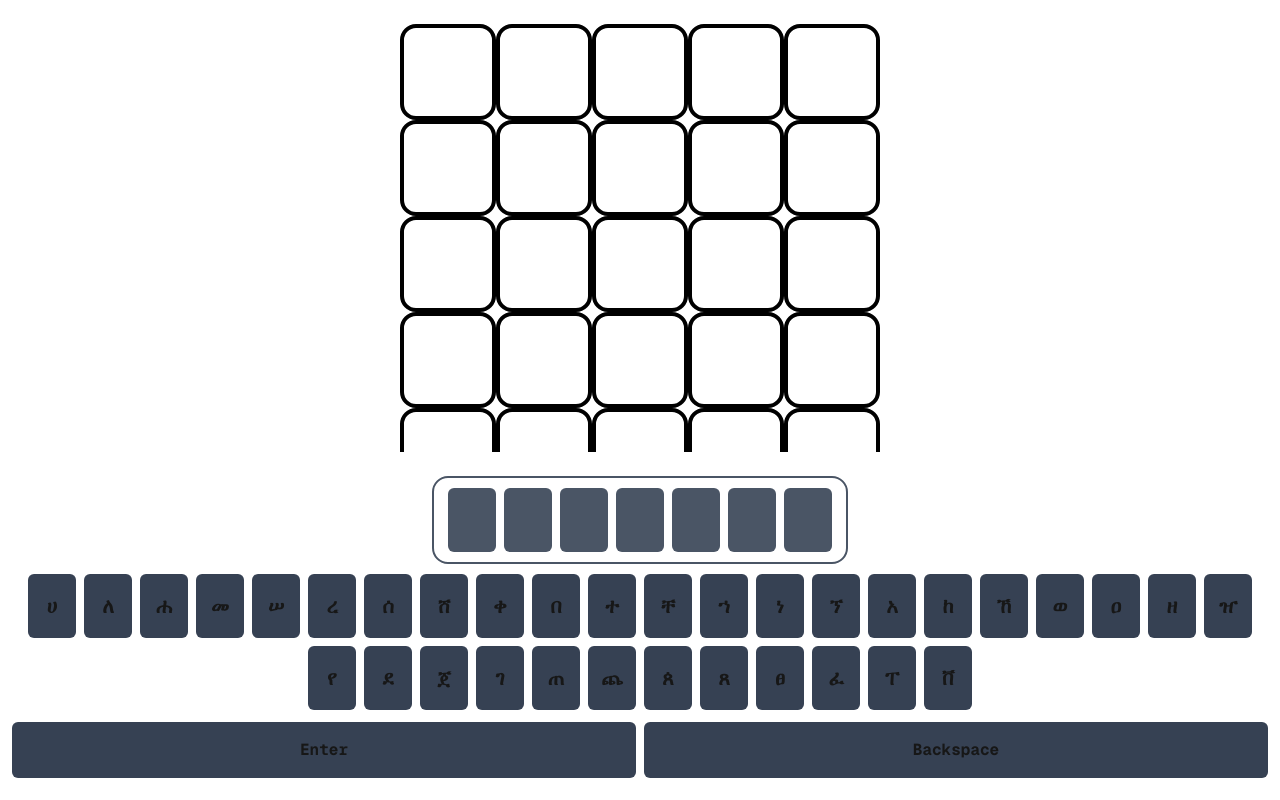
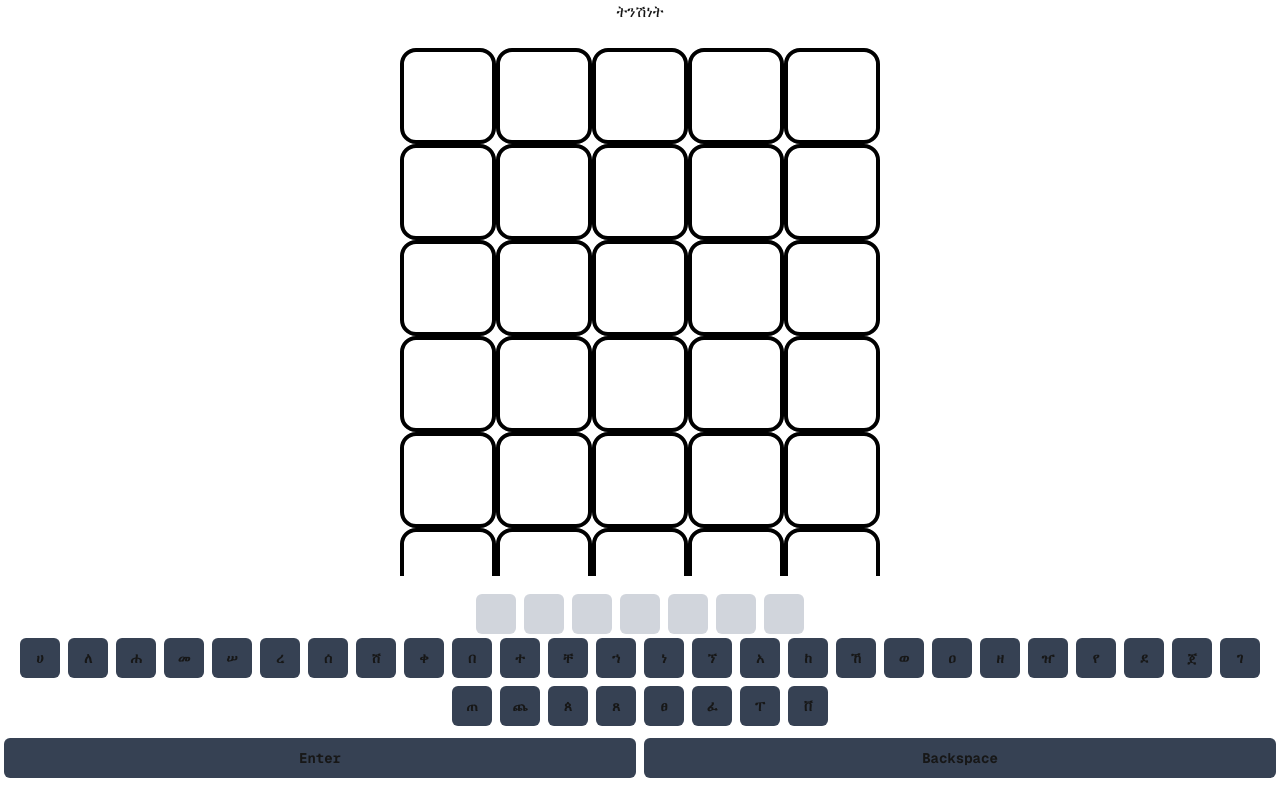
Before and after one commit to samuelwondimu/adeyspace, a Next.js app: page / in a window 1280 px wide. Built offline with nearby package versions, Linux system fonts and the light colour scheme.

Commit message:
add a few more words

```diff
--- a/src/components/wordle/amharic-keyboard.tsx
+++ b/src/components/wordle/amharic-keyboard.tsx
@@ -93,32 +93,22 @@ function AmharicKeyboard({
   const Key = ({
     value,
     onClick,
-    wide = false,
-    small = false,
     disabled = false,
     className = "",
   }: {
     value: string;
     onClick: (value: string) => void;
-    wide?: boolean;
-    small?: boolean;
     disabled?: boolean;
     className?: string;
   }) => (
     <button
       className={`
         flex items-center justify-center m-0.5 rounded-md font-bold
+        w-8 h-8 sm:w-10 sm:h-10 text-xs sm:text-sm
         ${
           disabled
             ? "bg-gray-600 text-gray-300 cursor-not-allowed"
             : "bg-gray-700 hover:bg-gray-900 active:bg-gray-500"
-        }
-        ${
-          wide
-            ? "w-20 sm:w-24 h-12 sm:h-14 text-sm sm:text-base"
-            : small
-              ? "w-8 h-8 sm:w-10 sm:h-10 text-xs sm:text-sm"
-              : "w-10 h-12 sm:w-12 sm:h-16 text-base sm:text-xl"
         }
         ${className}
       `}
@@ -142,24 +132,24 @@ function AmharicKeyboard({
     : Array(7).fill("");
 
   return (
-    <div className="w-full px-2 flex flex-col justify-center items-center">
+    <div className="w-full flex flex-col justify-center items-center">
       {/* Fidel Order Selection Area */}
-      <div className="w-fit flex justify-center items-center border-2 rounded-2xl px-2 m-2 border-gray-600">
-        <div className="flex flex-wrap justify-center gap-1 px-1 py-2">
+      <div className="w-fit flex justify-center items-center">
+        <div className="flex flex-wrap justify-center gap-1">
           {currentFidelOrders.map((fidel, index) => (
             <Key
               key={index}
               value={fidel}
               onClick={() => handleOrderSelect(fidel)}
               disabled={!selectedBase || fidel === ""}
-              className="flex-grow sm:flex-grow-0"
+              className="flex-grow sm:flex-grow-0 !bg-gray-300 text-gray-950"
             />
           ))}
         </div>
       </div>
 
       {/* Main Keyboard */}
-      <div className="flex flex-wrap justify-center items-center gap-1 px-2">
+      <div className="flex flex-wrap justify-center items-center gap-1">
         {keyboardLayout.map((char, index) => (
           <Key
             key={index}
@@ -171,11 +161,10 @@ function AmharicKeyboard({
       </div>
       {/* Control Row: Enter, Backspace - Always visible */}
       <div className="flex justify-center my-1 mt-2 w-full">
-        <Key value="Enter" onClick={onEnter} wide className="flex-grow mx-1" />
+        <Key value="Enter" onClick={onEnter} className="flex-grow mx-1" />
         <Key
           value="Backspace"
           onClick={onBackspace}
-          wide
           className="flex-grow mx-1"
         />
       </div>
--- /dev/null
+++ b/src/components/wordle/fiveLetterAmharicWords.ts
@@ -0,0 +1,17 @@
+export const fiveLetterAmharicWords = [
+  "መናፍስት",
+  "ለመበተን",
+  "አትጠቀም",
+  "ተጨማሪው",
+  "አሰላለፍ",
+  "የታየበት",
+  "የትኛውም",
+  "ካልተሞከረ",
+  "አንደኛው",
+  "ሙሉለሙሉ",
+  "ትንሽነት",
+  "ደረሰብኝ",
+  "ሕያውነት",
+  "ማስታመም",
+  "ሕይወታዊ",
+];
--- a/src/components/wordle/index.tsx
+++ b/src/components/wordle/index.tsx
@@ -1,5 +1,6 @@
 import React, { useState, useEffect, useRef } from "react";
 import AmharicKeyboard from "./amharic-keyboard";
+import { fiveLetterAmharicWords } from "./fiveLetterAmharicWords";
 
 const WORD_LENGTH = 5;
 const TOTAL_GUESSES = 6;
@@ -56,7 +57,7 @@ function LetterBox({ letter, green, yellow }: LetterBoxProps) {
 
   return (
     <div
-      className={`w-16 md:w-24 h-16 md:h-24 border-4 rounded-2xl border-black text-black text-3xl font-bold flex items-center justify-center ${boxColor}`}
+      className={`w-14 md:w-24 h-14 md:h-24 border-4 rounded-2xl border-black text-black text-3xl font-bold flex items-center justify-center ${boxColor}`}
     >
       {letter}
     </div>
@@ -80,7 +81,6 @@ function Wordle() {
   const letterCountRef = useRef(letterCount);
   const currentWordRef = useRef(currentWord);
   const correctWordRef = useRef(correctWord);
-
   // Sync state to refs
   useEffect(() => {
     wordCountRef.current = wordCount;
@@ -90,13 +90,17 @@ function Wordle() {
 
   // Getting Correct word
   useEffect(() => {
-    const word: string = "አስቀመጠ".toLowerCase(); // <--- fix
-    setCorrectWord(word);
+    const randomIndex = Math.floor(
+      Math.random() * fiveLetterAmharicWords.length
+    );
+
+    const word = fiveLetterAmharicWords[randomIndex];
 
     const letterObject: Record<string, number> = {};
     for (const letter of word) {
       letterObject[letter] = (letterObject[letter] || 0) + 1;
     }
+    setCorrectWord(word);
     setCorrectLetterObject(letterObject);
   }, []);
 
@@ -174,6 +178,7 @@ function Wordle() {
 
   return (
     <div className="flex flex-col h-screen overflow-hidden items-center justify-center">
+      {correctWord}
       {/* Scrollable Word List Area */}
       <div className="flex-1 overflow-y-auto p-2 mt-4">
         {guessWords.map((word, index) => {
```
